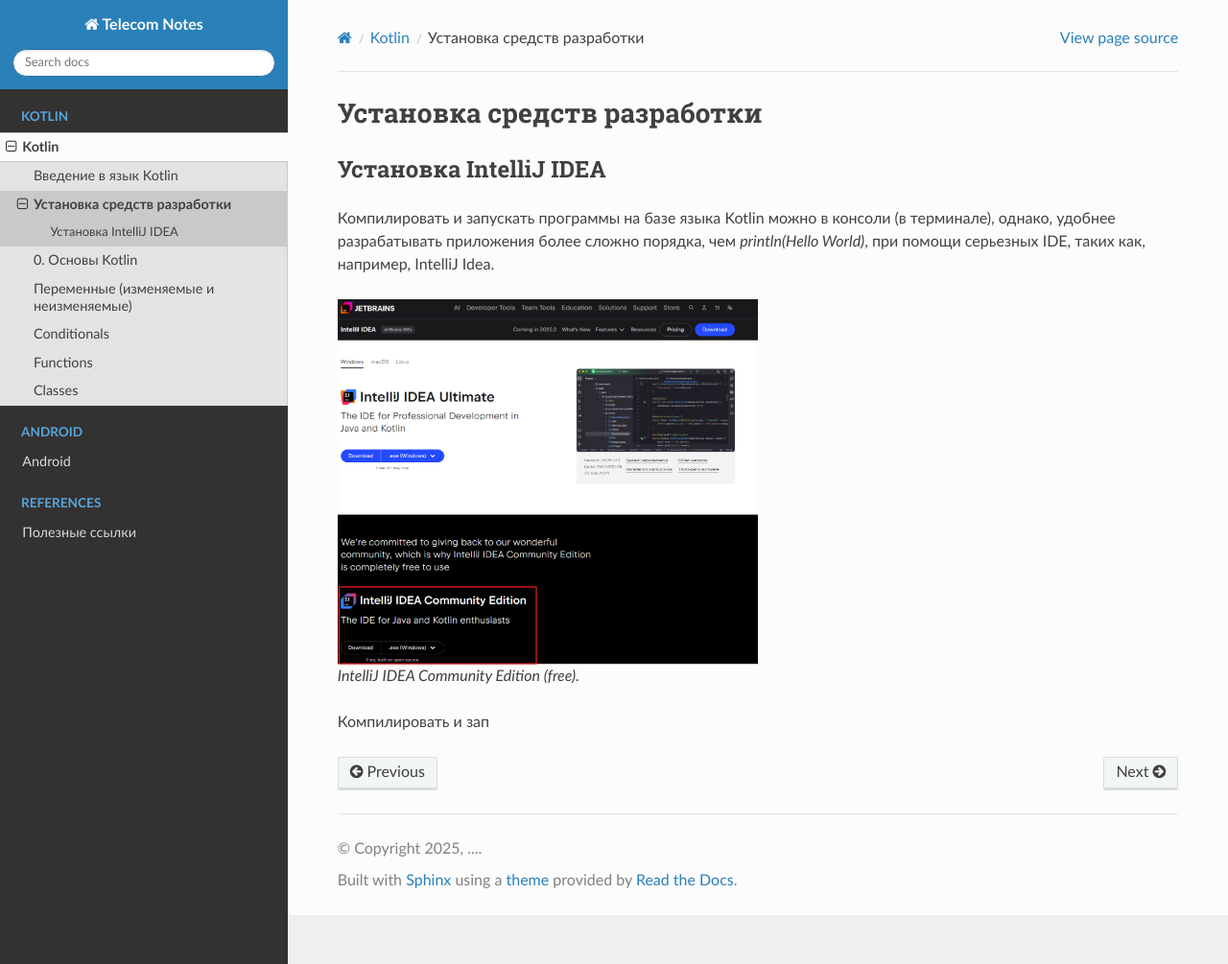
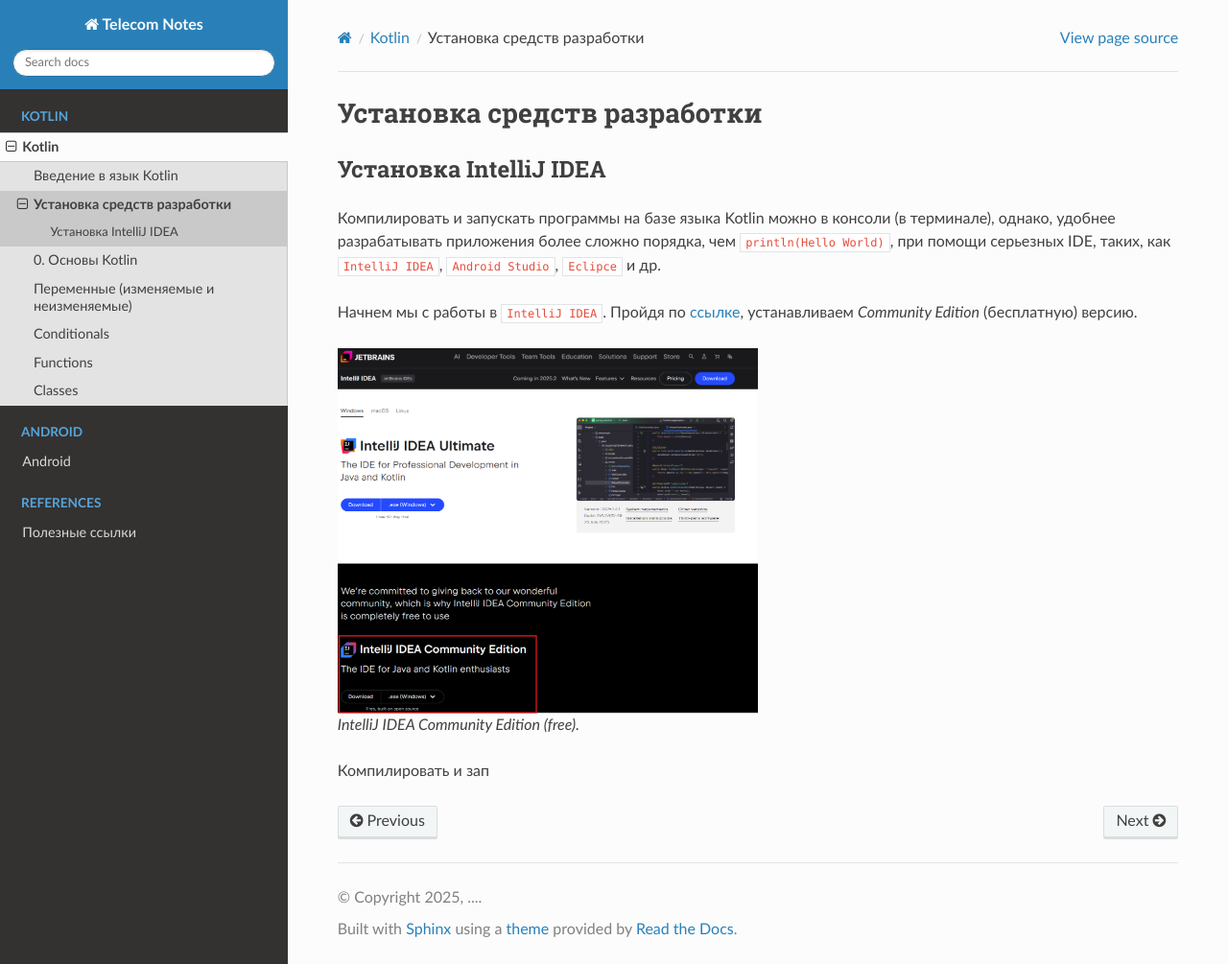
Before and after one commit to TelecomDep/notes, a Sphinx documentation site: the page built from docs/source/Kotlin/01_install_first_program.rst, in a window 1280 px wide and 1005 px high. Shown: the whole window at 96% size. Built offline with Sphinx 7.4.7 and the Read the Docs theme 3.1.0, drawn with Linux system fonts in a browser that asks for light colours.

Commit message:
rst tests

```diff
--- a/docs/source/Kotlin/01_install_first_program.rst
+++ b/docs/source/Kotlin/01_install_first_program.rst
@@ -6,7 +6,13 @@
 ---------------------
 
 Компилировать и запускать программы на базе языка Kotlin можно в консоли (в терминале), однако, удобнее разрабатывать
-приложения более сложно порядка, чем `println(Hello World)`, при помощи серьезных IDE, таких как, например, IntelliJ Idea.
+приложения более сложно порядка, чем ``println(Hello World)``, при помощи серьезных IDE, таких, как  ``IntelliJ IDEA``,
+``Android Studio``, ``Eclipce`` и др.
+
+Начнем мы с работы в ``IntelliJ IDEA``. Пройдя по ссылке_, устанавливаем *Community Edition* (бесплатную) версию.
+
+.. _ссылке: https://www.jetbrains.com/idea/download/
+
 
 .. figure:: ../_static/images/kotlin/00_intellij_idea_install.png
     :name: Canti_15
```
